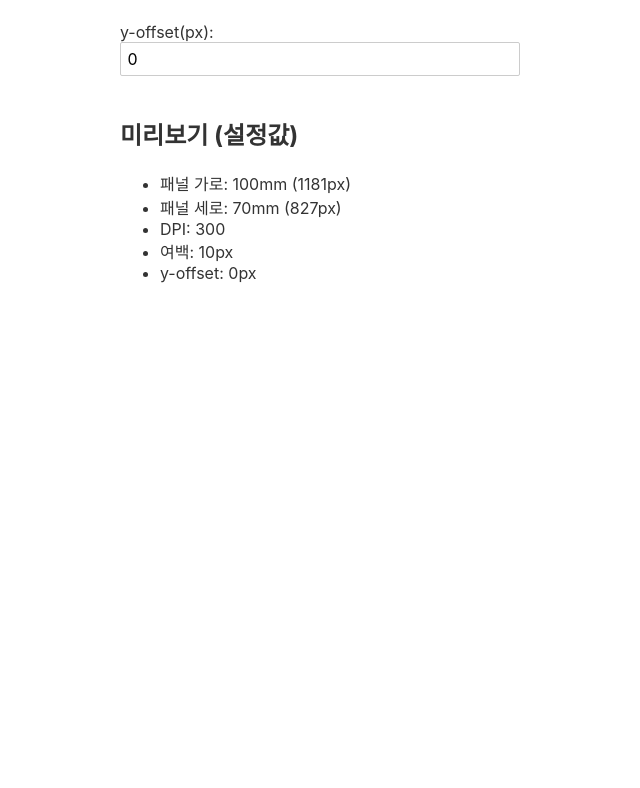
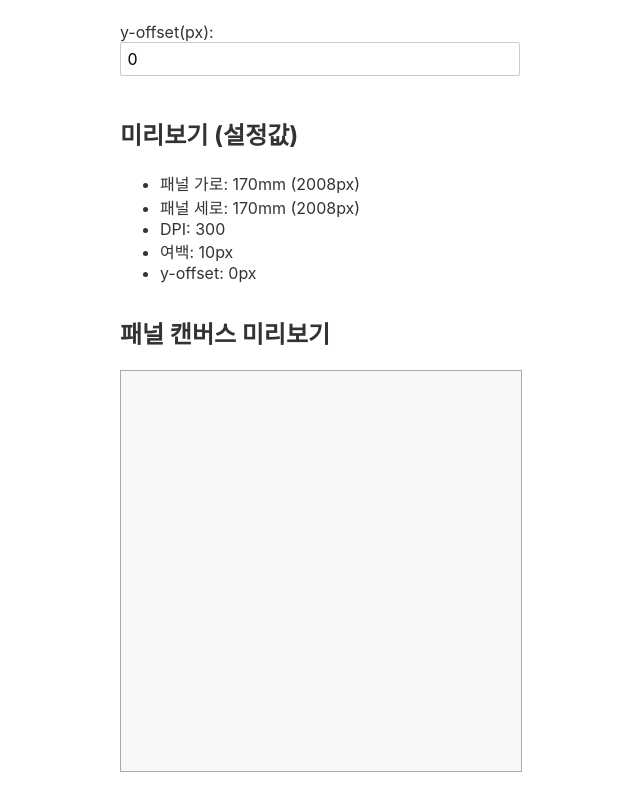
Before and after one commit to suapapa/hangulclock-panel-maker, a Svelte app in the folder svelte-app/: page / in a window 1280 px wide. Shown: the part 431-1219 px from the top of the page, without its empty margins (320-960 px from the left). Before the commit the page ends 800 px from the top, so only its background shows below. Built offline with nearby package versions, Linux system fonts and the light colour scheme.

Commit message:
feat: add canvas

```diff
--- a/svelte-app/src/App.svelte
+++ b/svelte-app/src/App.svelte
@@ -1,9 +1,18 @@
 <script>
 	export let name;
 
+	// 패널 배열 문자열
+	const panelArray = `
+	열한다세네
+	두여섯일곱
+	여덟아홉시
+	자정이삼십
+	사오십오분
+	`;
+
 	// 상태 변수 선언
-	let panelWidthMM = 100; // mm
-	let panelHeightMM = 70; // mm
+	let panelWidthMM = 170; // mm
+	let panelHeightMM = 170; // mm
 	let margin = 10;
 	let yOffset = 0;
 	let dpi = "300"; // 문자열로 선언
@@ -11,6 +20,22 @@
 	// mm → px 변환 함수
 	function mmToPx(mm, dpi) {
 		return Math.round((mm / 25.4) * Number(dpi));
+	}
+
+	// 캔버스 참조
+	let canvasEl;
+
+	// 캔버스 크기 동기화 및 2D 컨텍스트 준비
+	$: canvasWidth = mmToPx(panelWidthMM, dpi);
+	$: canvasHeight = mmToPx(panelHeightMM, dpi);
+	$: ctx = canvasEl ? canvasEl.getContext('2d') : null;
+
+	// 캔버스 초기화 (예시: 배경색만 채우기)
+	$: if (ctx) {
+		ctx.clearRect(0, 0, canvasWidth, canvasHeight);
+		ctx.fillStyle = '#f8f8f8';
+		ctx.fillRect(0, 0, canvasWidth, canvasHeight);
+		// (여기에 실제 시계 패널 그리기 로직이 추가될 예정)
 	}
 </script>
 
@@ -49,12 +74,22 @@
 	<div style="margin-top:2em;">
 		<h2>미리보기 (설정값)</h2>
 		<ul>
-			<li>패널 가로: {panelWidthMM}mm ({mmToPx(panelWidthMM, dpi)}px)</li>
-			<li>패널 세로: {panelHeightMM}mm ({mmToPx(panelHeightMM, dpi)}px)</li>
+			<li>패널 가로: {panelWidthMM}mm ({canvasWidth}px)</li>
+			<li>패널 세로: {panelHeightMM}mm ({canvasHeight}px)</li>
 			<li>DPI: {dpi}</li>
 			<li>여백: {margin}px</li>
 			<li>y-offset: {yOffset}px</li>
 		</ul>
+	</div>
+
+	<div style="margin-top:2em;">
+		<h2>패널 캔버스 미리보기</h2>
+		<canvas
+			bind:this={canvasEl}
+			width={canvasWidth}
+			height={canvasHeight}
+			style="border:1px solid #aaa; background:#f8f8f8; max-width:100%; height:auto; display:block; margin:0 auto;"
+		></canvas>
 	</div>
 </main>
 
```
